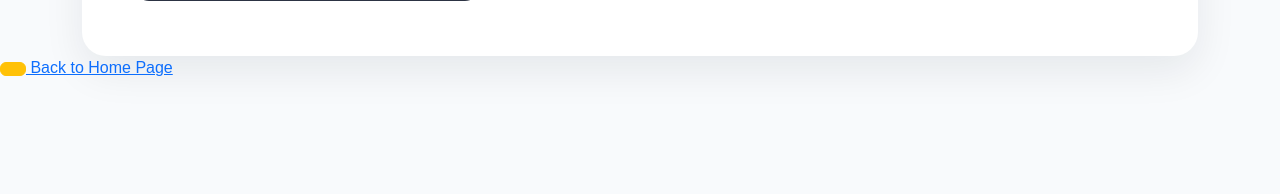
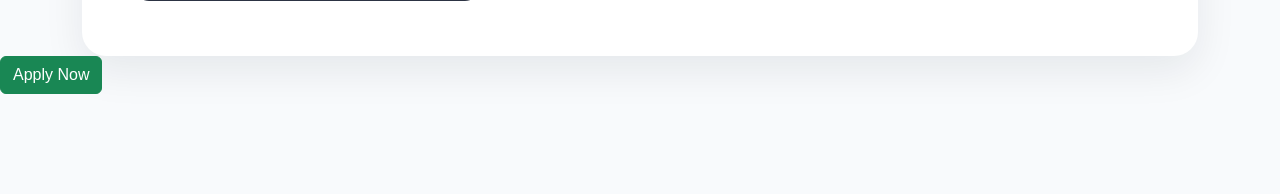
Before and after one commit to shahrukh031697-hue/Leads_Center, a Django app: page /principal-message/ in a window 1280 px wide. Shown: the part 893-1087 px from the top of the page. Before the commit the page ends 969 px from the top, so only its background shows below. Run offline with Django 5.2, Linux system fonts and the light colour scheme.

Commit message:
principalname

```diff
--- a/accounts/templates/principal_message.html
+++ b/accounts/templates/principal_message.html
@@ -99,9 +99,9 @@
         </div>
 
     </div>
-<a href="{% url 'home' %}">
-            <i class="btn btn-warning"></i>
-            Back to Home Page
+
+     <a href="{% url 'home' %}" class="btn btn-success">
+            Apply Now
         </a>
 </section>
 
```
